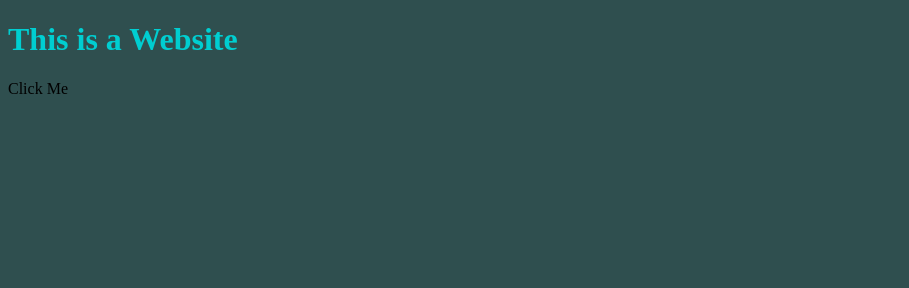
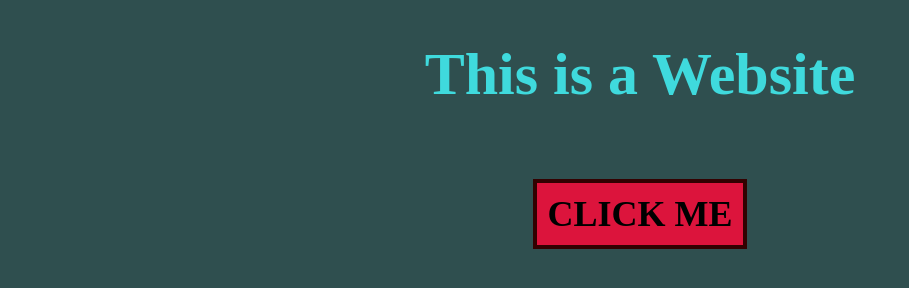
Before and after one commit to pszponder/test-website, a plain HTML site: page index.html in a window 1280 px wide. Shown: the whole page, without its empty margins (0-909 px from the left). Drawn offline with Linux system fonts and the light colour scheme.

Commit message:
Add id to span element

```diff
--- a/index.html
+++ b/index.html
@@ -8,7 +8,7 @@
     <link rel='stylesheet' href='style.css'>
 </head>
 <body>
-    <h1>This is a <span>Website</span></h1>
+    <h1>This is a <span id="text">Website</span></h1>
     <p>Click Me</p>
     <script src='script.js'></script>
 </body>
--- a/style.css
+++ b/style.css
@@ -3,5 +3,30 @@ body {
 }
 
 h1 {
-    color: darkturquoise;
+    font-size: 60px;
+    color: rgb(63, 218, 221);
+    text-align: center;
 }
+
+p {
+    font-size: 36px;
+    font-weight: bold;
+    text-transform: uppercase;
+    border: solid 4px rgb(51, 1, 1);
+    background-color: crimson;
+    padding: 10px;
+    margin-top: 70px;
+    width: fit-content;
+    margin-left: auto;
+    margin-right: auto;
+}
+
+p:hover {
+    background-color: darksalmon;
+    cursor:grab;
+}
+
+p:active {
+    background-color: darkslateblue;
+    cursor:grabbing;
+}
```
